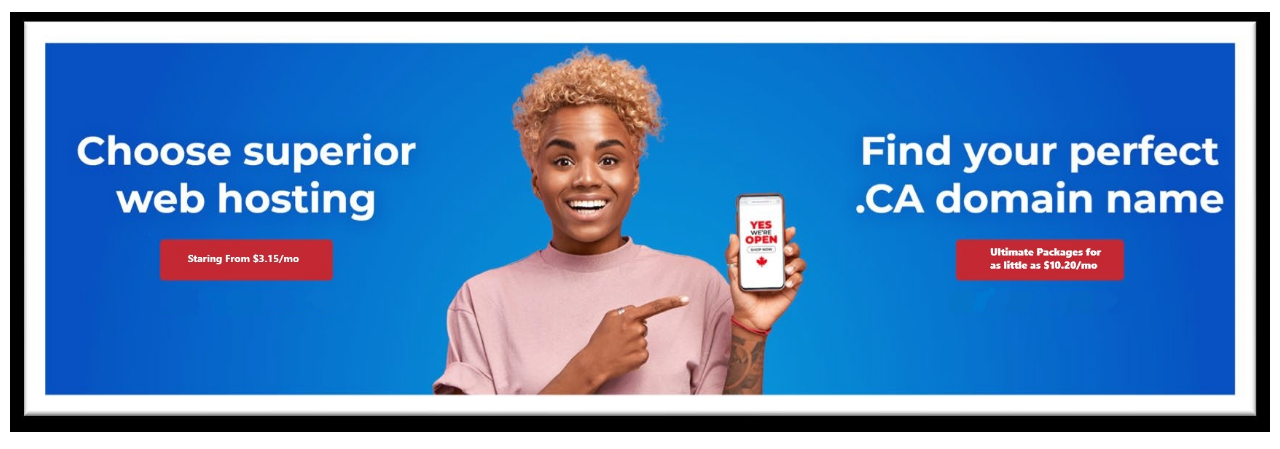
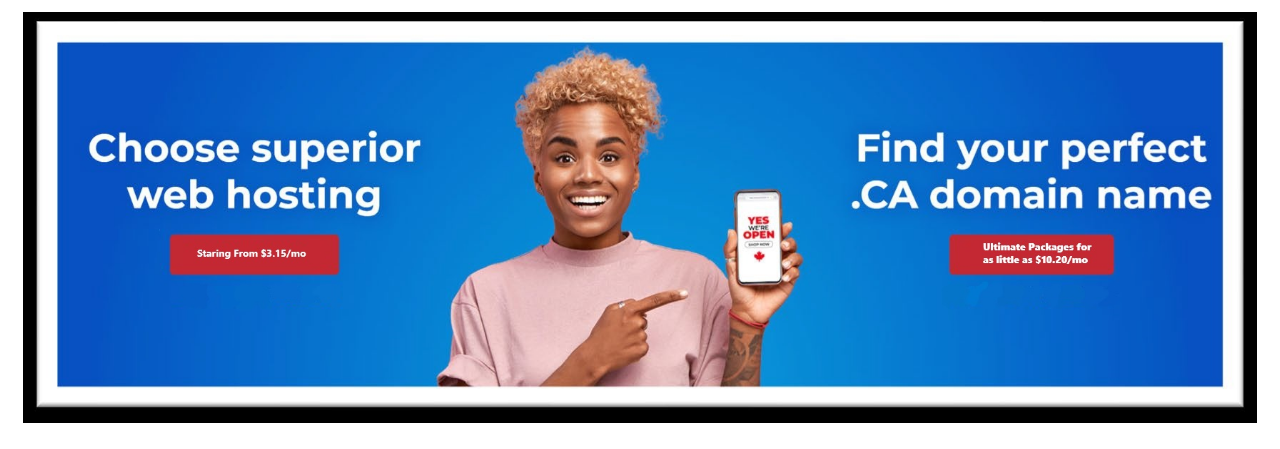
Before and after one commit to AliG023/COMP213, a plain HTML site: page FinalProject/index.html in a window 1280 px wide. Shown: the part 158-607 px from the top of the page. Drawn offline with Linux system fonts and the light colour scheme.

Commit message:
Add files via upload

```diff
--- a/FinalProject/styles.css
+++ b/FinalProject/styles.css
@@ -136,7 +136,7 @@ body {
 
 .hero-section img {
     box-sizing: border-box;
-    width: 100vw;
+    width: 98vw;
     padding: 10px;
 }
 
@@ -419,6 +419,7 @@ body {
 .registration-form h3 {
     text-align: center;
     background-color: rgb(202, 26, 26);
+    color: whitesmoke;
     border-radius: 5px;
     height: 3vh;
 }
```
